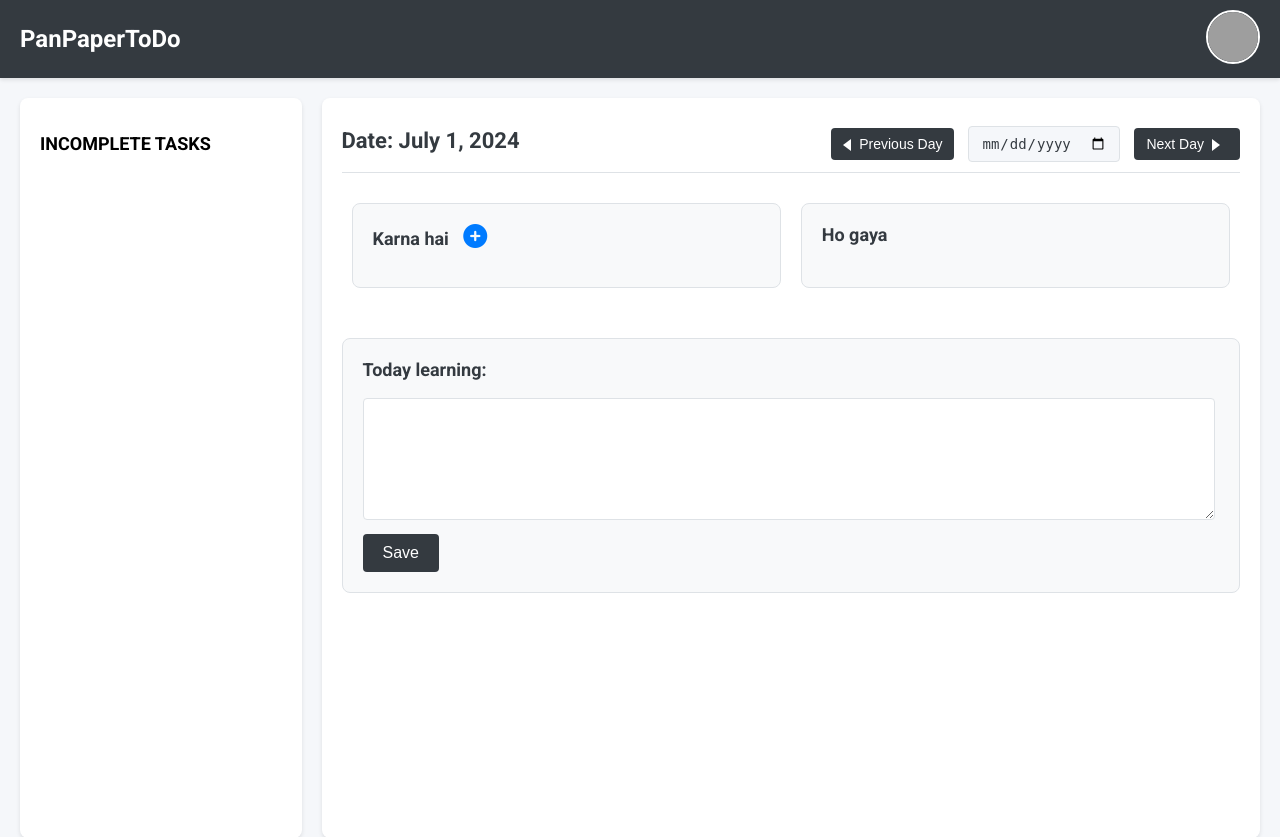
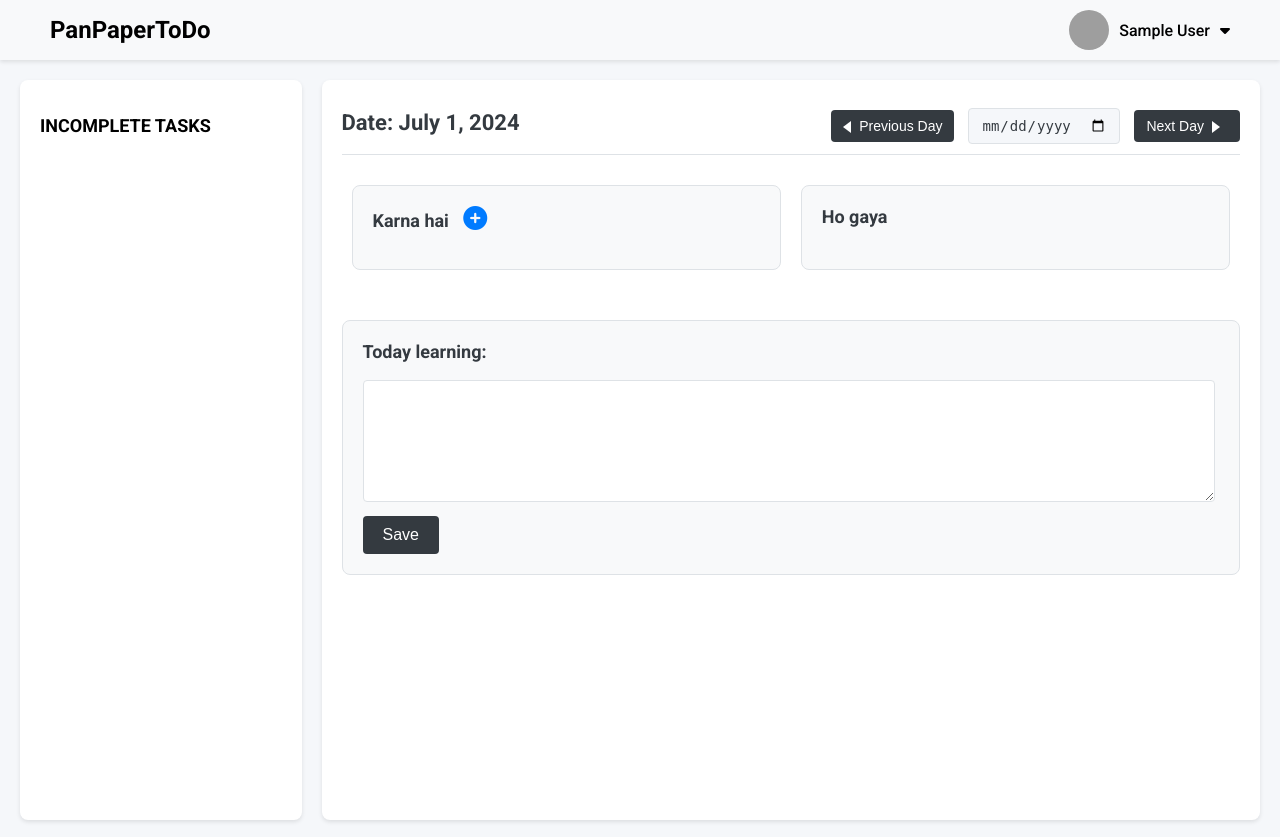
Before and after one commit to AmitJ2005/PanPaperTodo, a Django app: page /dashboard/ in a window 1280 px wide. Shown: the top 837 px of the page. Run offline with Django 5.2, Linux system fonts and the light colour scheme; the visitor is signed in with stand-in values (Sample User, id 1); data that the repository does not hold is empty; grey boxes are pictures that could not be loaded.

Commit message:
add dropdown menu in dashboard page

```diff
--- a/todo/static/todo/css/dashboard.css
+++ b/todo/static/todo/css/dashboard.css
@@ -5,26 +5,76 @@ body {
     background-color: #f5f7fa;
 }
 
+/* Navbar and Profile Dropdown Styling */
 .navbar {
-    background-color: #343a40;
-    color: #fff;
-    padding: 10px 20px;
     display: flex;
     justify-content: space-between;
     align-items: center;
+    padding: 10px 50px;
+    background-color: #f8f9fa;
     box-shadow: 0 2px 4px rgba(0, 0, 0, 0.1);
 }
 
 .logo {
-    font-size: 24px;
+    font-size: 1.5em;
     font-weight: bold;
 }
 
-.profile img {
+.profile-dropdown {
+    position: relative;
+    display: inline-block;
+}
+
+.profile-info {
+    display: flex;
+    align-items: center;
+    cursor: pointer;
+}
+
+.profile-info img {
+    border-radius: 50%;
     width: 40px;
     height: 40px;
-    border-radius: 50%;
-    border: 2px solid #fff;
+    margin-right: 10px;
+}
+
+.profile-info span {
+    margin-right: 10px;
+    font-weight: 500;
+}
+
+.dropdown-menu {
+    display: none;
+    position: absolute;
+    right: 0;
+    top: 50px;
+    background-color: white;
+    box-shadow: 0 10px 20px rgba(0, 0, 0, 0.2);
+    z-index: 1;
+    border-radius: 4px;
+    overflow: hidden;
+    width: 250px;
+}
+
+.dropdown-menu a {
+    display: flex;
+    align-items: center;
+    padding: 10px 20px;
+    color: #333;
+    text-decoration: none;
+    white-space: nowrap;
+}
+
+.dropdown-menu a:hover {
+    background-color: #f1f1f1;
+}
+
+.dropdown-menu a i {
+    margin-right: 10px;
+}
+
+.dropdown-menu.show {
+    display: block;
 }
 
 .container {
--- a/todo/static/todo/js/dashboard.js
+++ b/todo/static/todo/js/dashboard.js
@@ -68,3 +68,19 @@ function toggleTaskInput() {
         taskInputContainer.style.display = "none";
     }
 }
+
+document.addEventListener('DOMContentLoaded', function () {
+    const profileInfo = document.querySelector('.profile-info');
+    const dropdownMenu = document.querySelector('.dropdown-menu');
+
+    profileInfo.addEventListener('click', function () {
+        dropdownMenu.classList.toggle('show');
+    });
+
+    // Close the dropdown if the user clicks outside of it
+    window.addEventListener('click', function (event) {
+        if (!profileInfo.contains(event.target)) {
+            dropdownMenu.classList.remove('show');
+        }
+    });
+});
--- a/todo/templates/todo/dashboard.html
+++ b/todo/templates/todo/dashboard.html
@@ -12,8 +12,18 @@
 <body>
     <div class="navbar">
         <div class="logo">PanPaperToDo</div>
-        <div class="profile">
-            <img src="{{ user.profile.profile_picture.url }}" alt="Profile Icon">
+        <div class="profile-dropdown">
+            <div class="profile-info">
+                <img src="{{ user.profile.profile_picture.url }}" alt="Profile Icon">
+                <span>{{ user.first_name }} {{ user.last_name }}</span>
+                <i class="fas fa-caret-down"></i>
+            </div>
+            <div class="dropdown-menu">
+                <a href="{% url 'profile' %}"><i class="fas fa-user"></i> My Profile</a>
+                <a href="{% url 'change_password' %}"><i class="fas fa-cog"></i> Account Settings</a>
+                <a href="#"><i class="fas fa-question-circle"></i> Need Help?</a>
+                <a href="{% url 'login' %}"><i class="fas fa-sign-out-alt"></i> Sign Out</a>
+            </div>
         </div>
     </div>
     <div class="container">
```
